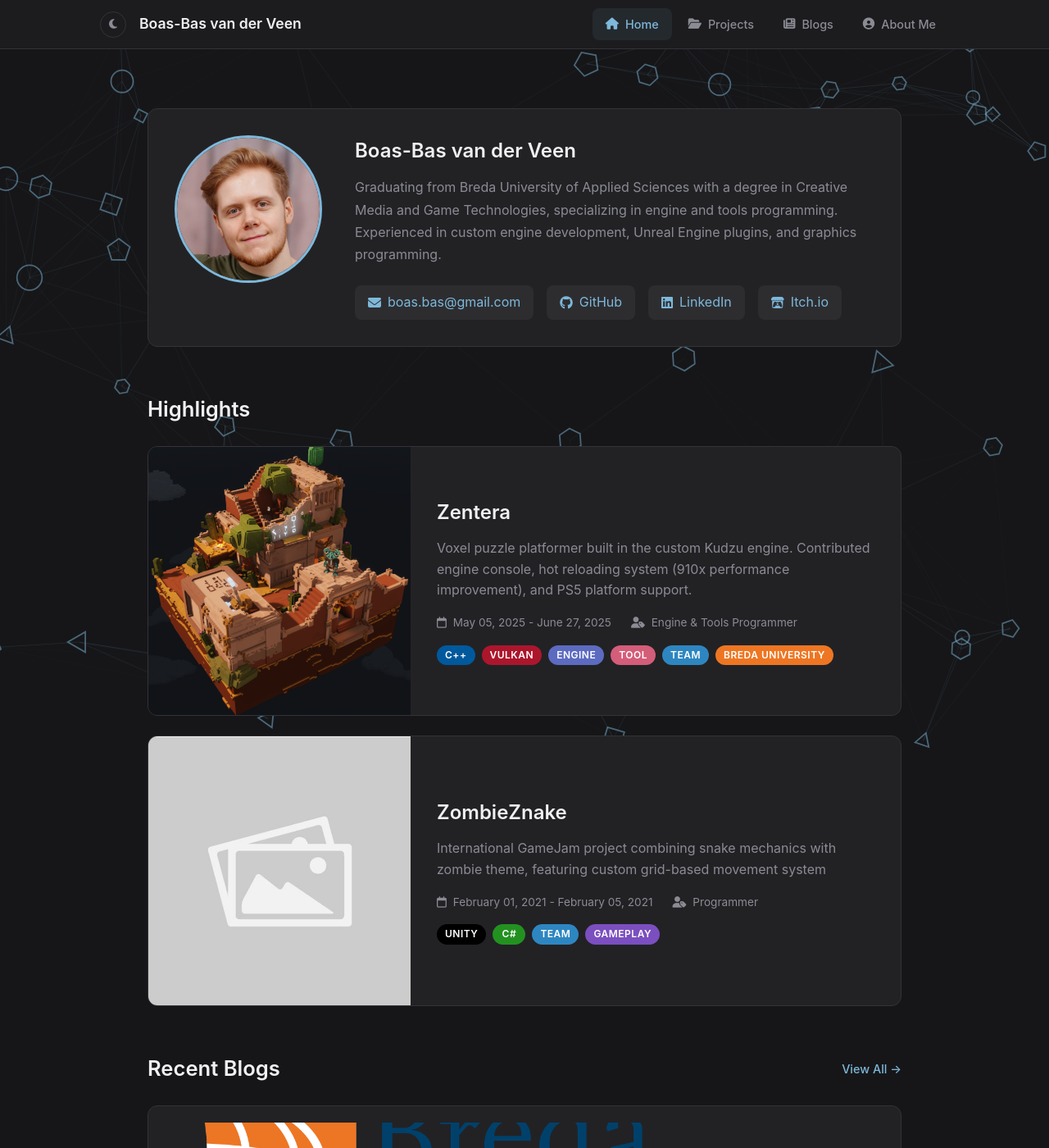
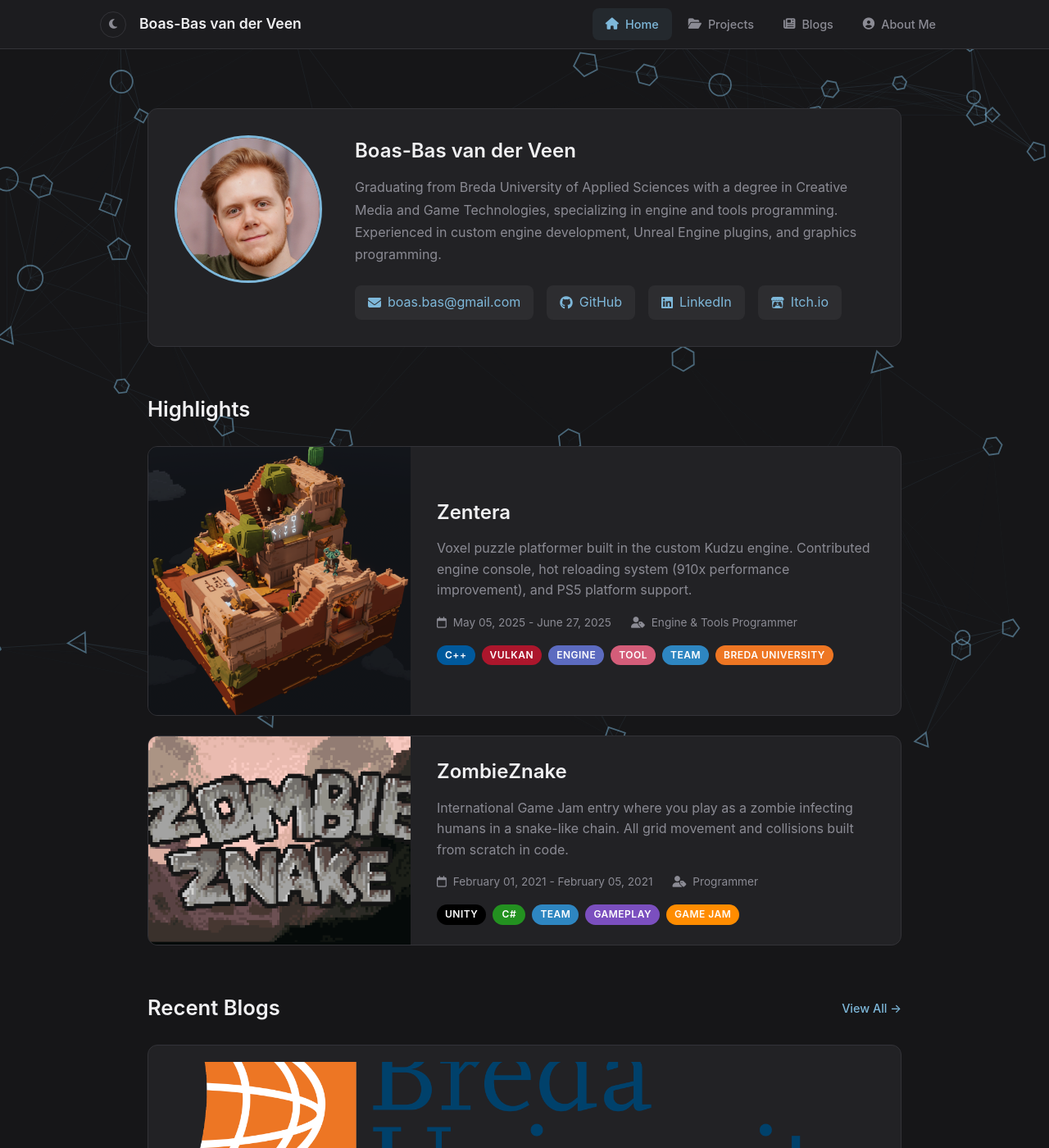
Before and after one commit to BoazBaaz/boazbaaz.github.io, a Jekyll site: the page built from index.html, in a window 1280 px wide and 1400 px high. Shown: the whole window at 82% size. Built offline with Jekyll 4.4.1, drawn with Linux system fonts in a browser that asks for light colours; some of the changed lines change nothing that is shown.

Commit message:
Updated images for zombieznake

````diff
--- a/_data/tags.yml
+++ b/_data/tags.yml
@@ -132,3 +132,7 @@ breda-university:
 blog:
   label: "Blog"
   color: "#34cbd9"
+
+gamejam:
+  label: "Game Jam"
+  color: "#FF8C00"
--- a/_layouts/default.html
+++ b/_layouts/default.html
@@ -6,7 +6,7 @@
   {% seo %}
   <link rel="icon" href="{{ '/assets/img/favicons/favicon.ico' | relative_url }}">
   <link rel="apple-touch-icon" href="{{ '/assets/img/favicons/apple-touch-icon.png' | relative_url }}">
-  <link rel="stylesheet" href="{{ '/assets/css/style.css' | relative_url }}">
+  <link rel="stylesheet" href="{{ '/assets/css/style.css' | relative_url }}?v={{ site.time | date: '%s' }}">
   <link rel="stylesheet" href="https://cdnjs.cloudflare.com/ajax/libs/font-awesome/6.4.0/css/all.min.css">
 </head>
 <body>
@@ -98,6 +98,6 @@
       });
     });
   </script>
-  <script src="{{ '/assets/js/background.js' | relative_url }}"></script>
+  <script src="{{ '/assets/js/background.js' | relative_url }}?v={{ site.time | date: '%s' }}"></script>
 </body>
 </html>
--- a/_projects/zombieznake.md
+++ b/_projects/zombieznake.md
@@ -2,9 +2,11 @@
 title: "ZombieZnake"
 start_date: 2021-02-01
 end_date: 2021-02-05
-description: "International GameJam project combining snake mechanics with zombie theme, featuring custom grid-based movement system"
-thumbnail: /assets/img/projects/placeholder.jpg
-tags: [unity, csharp, team, gameplay]
+description: "International Game Jam entry where you play as a zombie infecting humans in a snake-like chain. All grid movement and collisions built from scratch in code."
+thumbnail: /assets/img/projects/zombieznake/banner.png
+banner: /assets/img/projects/zombieznake/banner.png
+video: https://www.youtube.com/embed/tL_3l_RcgJM
+tags: [unity, csharp, team, gameplay, gamejam]
 featured: true
 team:
   programmer: [Boas-Bas van der Veen, Oscar Wilhelmsson]
@@ -12,46 +14,77 @@ team:
 team-size: 5
 role: "Programmer"
 links:
-  - { name: GitHub Repository, url: "https://github.com/poppzy/GameJamZombieTheme", icon: fab fa-github }
-  - { name: Miro Board, url: "https://miro.com/app/board/o9J_lZByE5k=/", icon: fas fa-clipboard }
   - { name: Itch.io, url: "https://saltoc.itch.io/zombie-znake", icon: fab fa-itch-io }
+  - { name: Game Jam Page, url: "https://itch.io/jam/international-educations-jam/rate/908946", icon: fas fa-trophy }
+  - { name: GitHub, url: "https://github.com/poppzy/GameJamZombieTheme", icon: fab fa-github }
 ---
 
 ## Overview
 
-GameJam project developed in 5 days with an international team (Netherlands & Sweden). Theme: "...and zombie". Combined classic snake gameplay with zombie aesthetics.
+ZombieZnake was made in 5 days for the **International Educations Game Jam 2021** (theme: "...and zombie") with an international team from the Netherlands and Sweden. You play as a zombie roaming a town -- infect humans to grow your zombie chain, but don't let your own zombies collide with each other. The game ranked **26th out of 34** entries.
 
-## Key Technical Achievement
+All grid logic, movement, and collisions were built entirely from code rather than relying on Unity's built-in physics -- a deliberate choice for full control, though in hindsight Unity's tools would have been more practical for a 5-day jam.
 
-Designed and implemented a grid-based movement system allowing smooth directional snake movement across a 2D grid while maintaining classic snake mechanics.
+![Gameplay](/assets/img/projects/zombieznake/gameplay.png)
 
-## Code Highlight
+---
 
-Grid-based movement with coroutine timing and direction handling:
+## Grid System
+
+The grid is generated from top-left to bottom-right. In retrospect, building it from bottom-left to top-right would have simplified the coordinate math.
 
 ```csharp
-private IEnumerator Movement() {
-    while (healthScript.isAlive) {
+private void CreateGrid(float _width, float _length)
+{
+    for (int y = 0; y < _length; y++)
+    {
+        for (int x = 0; x < _width; x++)
+        {
+            m_Grid[x, y] = new Vector2(m_GridOffset.x + x, m_GridOffset.y - y);
+        }
+    }
+}
+```
+
+---
+
+## Player Movement
+
+Movement is coroutine-based with a fixed tick rate. The snake chain updates head-first -- each segment takes the previous position of the one in front. Animator parameters are set per-segment for directional sprites.
+
+```csharp
+private IEnumerator Movement()
+{
+    while (healthScript.isAlive)
+    {
         yield return new WaitForSeconds(GridManager.instance.m_MovementUpdate);
 
         Vector2 desiredPosition = grid.m_PlayerGridLocations[0].gridLocation;
         Vector2 previousPosition = Vector2.zero;
 
-        // Direction-based movement
-        switch (m_Facing) {
-            case Direction.Up: desiredPosition += new Vector2(0, -1); break;
-            case Direction.Down: desiredPosition += new Vector2(0, 1); break;
-            case Direction.Left: desiredPosition += new Vector2(-1, 0); break;
-            case Direction.Right: desiredPosition += new Vector2(1, 0); break;
+        switch (m_Faceing)
+        {
+            case Direction.Up:    desiredPosition += new Vector2(0, -1); break;
+            case Direction.Down:  desiredPosition += new Vector2(0, 1);  break;
+            case Direction.Left:  desiredPosition += new Vector2(-1, 0); break;
+            case Direction.Right: desiredPosition += new Vector2(1, 0);  break;
         }
 
-        // Update all snake segments
-        for (int i = 0; i < m_PlayerZombies.Count; i++) {
+        for (int i = 0; i < m_PlayerZombies.Count; i++)
+        {
             if (i != 0) desiredPosition = previousPosition;
+
             m_PlayerZombies[i].transform.position =
                 grid.GetPlayerGridPosition((int)desiredPosition.x, (int)desiredPosition.y)
                 * GridManager.instance.m_StepSize;
+
             previousPosition = grid.m_PlayerGridLocations[i].gridLocation;
+
+            m_PlayerZombies[i].GetComponent<Animator>().SetFloat("X",
+                desiredPosition.x - previousPosition.x);
+            m_PlayerZombies[i].GetComponent<Animator>().SetFloat("Y",
+                desiredPosition.y - previousPosition.y);
+
             grid.m_PlayerGridLocations[i] =
                 new GridManager.GridObject(m_PlayerZombies[i], desiredPosition);
         }
@@ -59,9 +92,63 @@ private IEnumerator Movement() {
 }
 ```
 
+---
+
+## Collision & Infection
+
+All collision is grid-based -- no Unity physics involved. The `GetPlayerGridPosition` function handles three cases: boundary death, self-collision death, and human infection (which grows the chain and updates the score).
+
+```csharp
+public Vector2 GetPlayerGridPosition(int xVariable, int yVariable)
+{
+    IDamagable IDamageble = PlayerController.instance.GetComponent<IDamagable>();
+
+    // Boundary check -- kill player if out of bounds
+    if (xVariable < 0 || xVariable >= m_GridSize.x ||
+        yVariable < 0 || yVariable >= m_GridSize.y)
+    {
+        if (IDamageble != null)
+        {
+            IDamageble.ChangeHealth(-IDamageble.healthpoints);
+            return m_Grid[(int)m_PlayerGridLocations[0].gridLocation.x,
+                          (int)m_PlayerGridLocations[0].gridLocation.y];
+        }
+    }
+
+    // Self-collision -- kill player if head hits body
+    for (int i = 1; i < m_PlayerGridLocations.Count; i++)
+    {
+        if (m_PlayerGridLocations[0].gridLocation == m_PlayerGridLocations[i].gridLocation)
+            IDamageble.ChangeHealth(-IDamageble.healthpoints);
+    }
+
+    // Human infection -- eat human, grow chain, add score
+    for (int i = 0; i < m_HumanGridLocations.Count; i++)
+    {
+        if (m_PlayerGridLocations[0].gridLocation == m_HumanGridLocations[i].gridLocation)
+        {
+            Destroy(m_HumanGridLocations[i].gridObject);
+            m_HumanGridLocations.RemoveAt(i);
+            UI_Manager.instance.AddScore(1);
+
+            GameObject zombie = Instantiate(
+                PlayerController.instance.m_ZombiePrefab,
+                PlayerController.instance.gameObject.transform);
+            PlayerController.instance.m_PlayerZombies.Add(zombie);
+            m_PlayerGridLocations.Add(new GridObject(zombie,
+                m_PlayerGridLocations[m_PlayerGridLocations.Count - 1].gridLocation));
+        }
+    }
+
+    return m_Grid[xVariable, yVariable];
+}
+```
+
+---
+
 ## Technologies
 
-- **Engine:** Unity2D
+- **Engine:** Unity 2D
 - **Language:** C#
-- **Key Systems:** Grid management, coroutines, snake mechanics
-- **Team:** International collaboration (NL/Sweden)
+- **Key Systems:** Custom grid, coroutine movement, IDamagable interface, animator blending
+- **Event:** International Educations Game Jam 2021
--- a/assets/css/_tags.scss
+++ b/assets/css/_tags.scss
@@ -50,4 +50,5 @@
   &.solo { background-color: $color-solo; }
   &.breda-university { background-color: $color-bredauniversity; }
   &.blog { background-color: $color-blog; }
+  &.gamejam { background-color: $color-gamejam; }
 }
--- a/assets/css/_variables.scss
+++ b/assets/css/_variables.scss
@@ -48,3 +48,4 @@ $color-solo: #27AE8F;
 // Tag colors - Organization
 $color-bredauniversity: #EE7623;
 $color-blog: #1A9EAD;
+$color-gamejam: #FF8C00;
````
Also changed, not shown: assets/img/projects/zombieznake/banner.png (added), assets/img/projects/zombieznake/gameplay.png (added).
